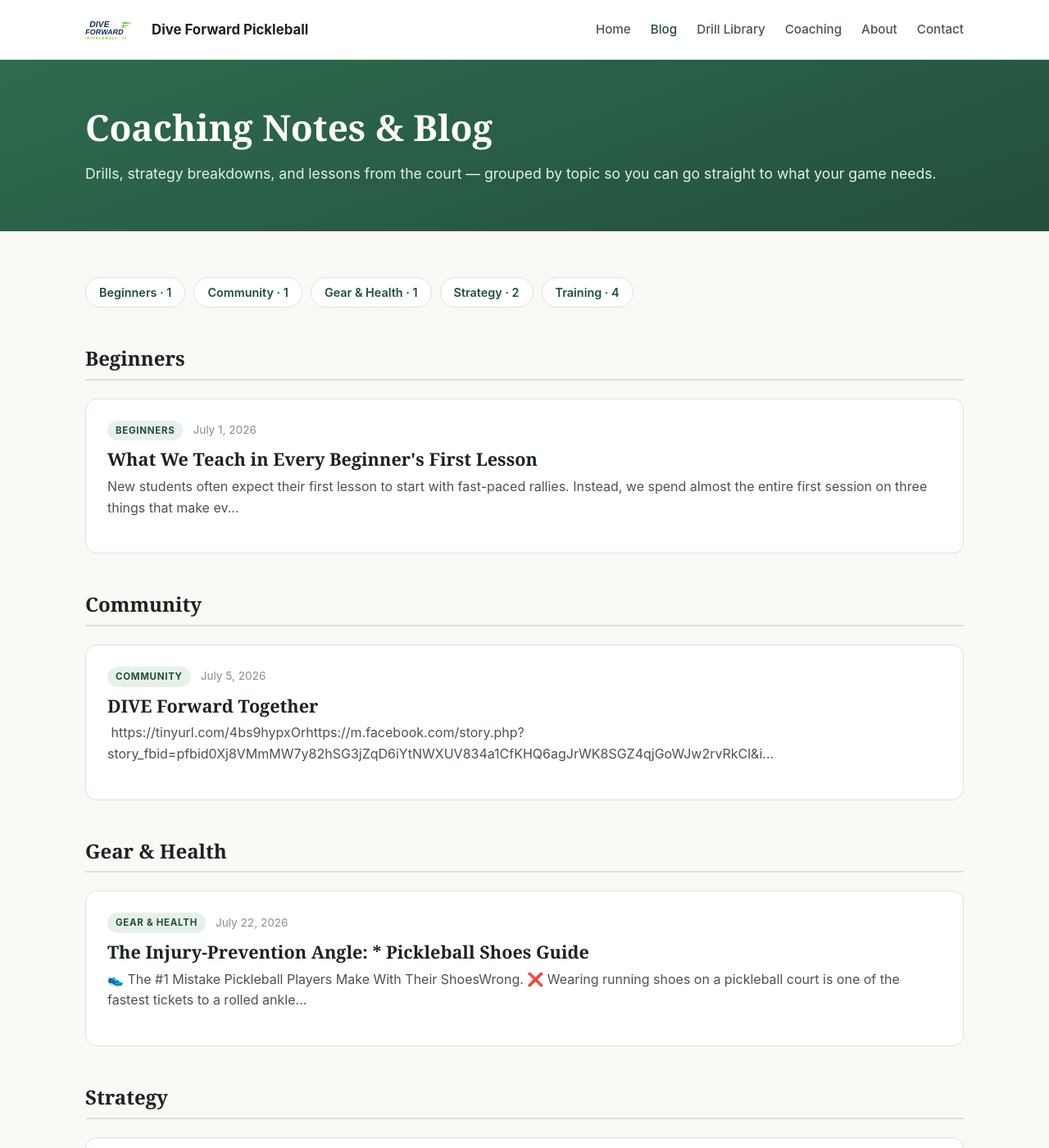
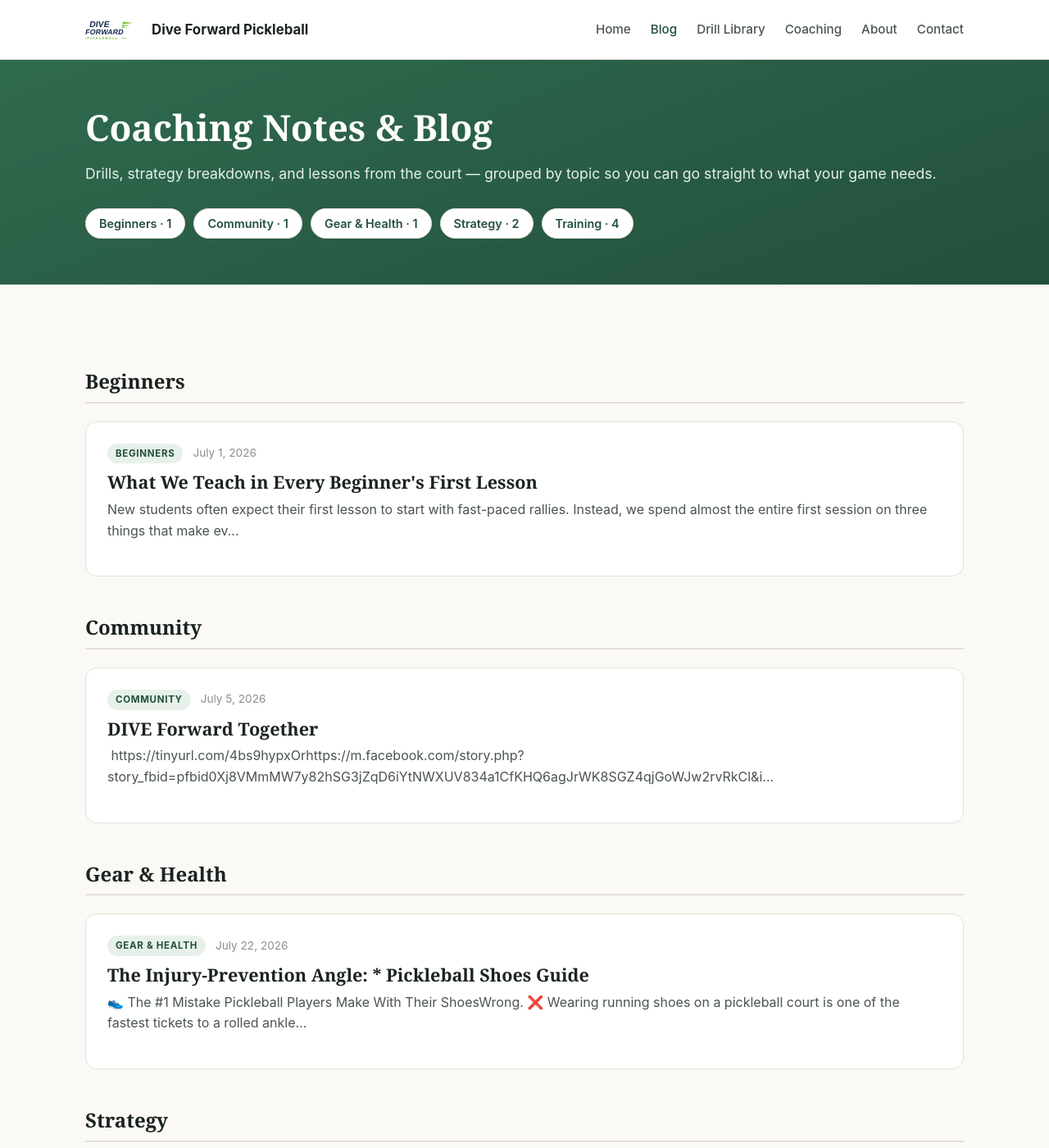
Before and after one commit to forwardpickleballorg-art/forwardpickleballorg-art.github.io, a Jekyll site: the page built from blog.html, in a window 1280 px wide and 1400 px high. Shown: the whole window at 82% size. Built offline with Jekyll 4.4.1, drawn with Linux system fonts in a browser that asks for light colours.

Commit message:
Blog: move category menu inside the green header band

```diff
--- a/assets/css/style.css
+++ b/assets/css/style.css
@@ -103,6 +103,7 @@ a:hover { text-decoration: underline; }
 .hero-page { padding: 56px 24px; }
 .hero-page .page-header { margin-bottom: 0; }
 .hero-page .lead { margin-bottom: 0; }
+.hero-page .category-nav { margin-top: 28px; margin-bottom: 0; }
 .hero-actions { display: flex; gap: 16px; flex-wrap: wrap; }
 
 /* Buttons */
--- a/blog.html
+++ b/blog.html
@@ -3,23 +3,22 @@ layout: default
 title: Blog
 permalink: /blog/
 ---
+{% assign groups = site.posts | group_by: "category" | sort: "name" %}
 <section class="hero hero-page">
   <div class="wrap">
     <header class="page-header">
       <h1>Coaching Notes &amp; Blog</h1>
       <p class="lead">Drills, strategy breakdowns, and lessons from the court — grouped by topic so you can go straight to what your game needs.</p>
     </header>
+    <nav class="category-nav" aria-label="Blog categories">
+      {% for group in groups %}
+      <a class="category-chip" href="#category-{{ group.name | slugify }}">{{ group.name }} · {{ group.items | size }}</a>
+      {% endfor %}
+    </nav>
   </div>
 </section>
 
 <section class="wrap section">
-  {% assign groups = site.posts | group_by: "category" | sort: "name" %}
-  <nav class="category-nav" aria-label="Blog categories">
-    {% for group in groups %}
-    <a class="category-chip" href="#category-{{ group.name | slugify }}">{{ group.name }} · {{ group.items | size }}</a>
-    {% endfor %}
-  </nav>
-
   {% for group in groups %}
   <section class="category-group" id="category-{{ group.name | slugify }}">
     <h2 class="category-heading">{{ group.name }}</h2>
```
